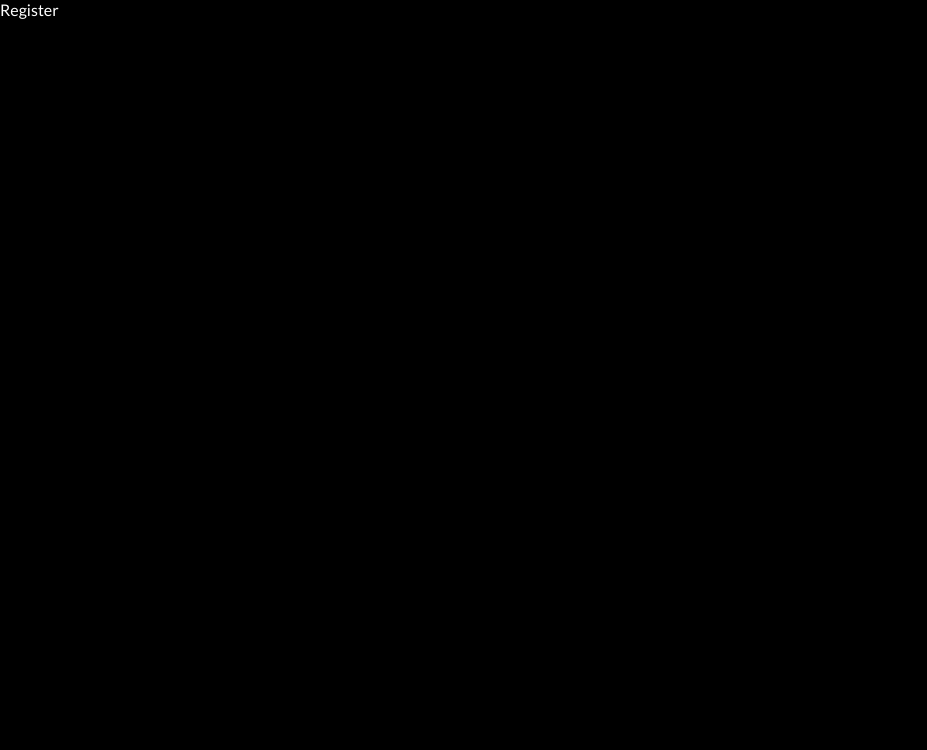
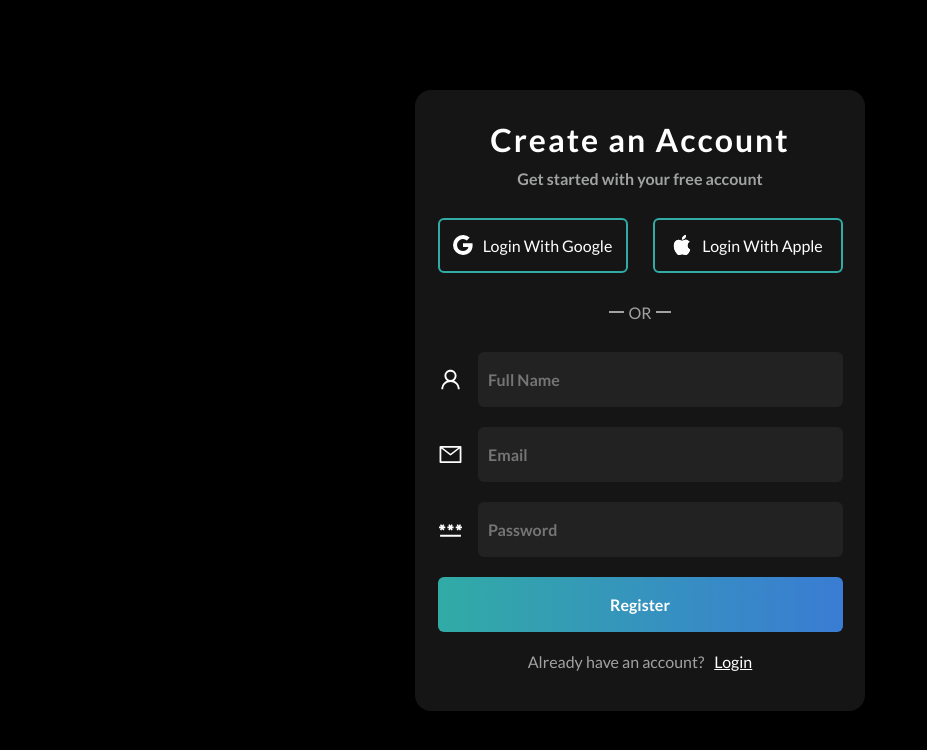
Before and after one commit to JoseAMota11/ortex-login, a React (Vite) app: page /register in a window 1280 px wide. Shown: the top 750 px of the page, without its empty margins (0-927 px from the left). Built offline with nearby package versions, Linux system fonts and the light colour scheme.

Commit message:
Register page is working with Firebase

```diff
--- a/src/App.jsx
+++ b/src/App.jsx
@@ -1,10 +1,13 @@
 import './Global.css'
-import { Outlet } from "react-router-dom";
+import { Outlet } from "react-router-dom"
+import { AuthProvider } from './context/authContext';
 
 function App() {
   return (
     <div className="App">
-      <Outlet />
+      <AuthProvider>
+        <Outlet />
+      </AuthProvider>
     </div>
   )
 }
--- a/src/components/Home.jsx
+++ b/src/components/Home.jsx
@@ -1,7 +1,17 @@
 import React from 'react'
+import { useAuth } from '../context/authContext'
+import { Link } from 'react-router-dom'
 
 export const Home = () => {
+
+  const { user } = useAuth()
+
   return (
-    <div>Home</div>
+    <>
+      <div>Home</div>
+      <Link to='/'>
+        Back to Home
+      </Link>
+    </>
   )
 }
--- a/src/components/Login.css
+++ b/src/components/Login.css
@@ -1,5 +1,6 @@
 :root {
   --gray-color: #a1a2a3;
+  --color-btn: #31aba6;
 }
 
 .container {
@@ -28,8 +29,7 @@
   text-align: center;
   color: var(--gray-color);
   font-size: 16px;
-  margin-bottom: 10px;
-
+  margin-bottom: 20px;
 }
 
 .btn-container {
@@ -50,8 +50,13 @@
   color: #fff;
   background-color: transparent;
   border-radius: 6px;
-  border: 2px solid #31aba6;
+  border: 2px solid var(--color-btn);
   font-size: 16px;
+  transition: all 0.3s;
+}
+
+.login-google:hover, .login-apple:hover {
+  background-color: var(--color-btn);
 }
 
 .or-label__container {
@@ -79,8 +84,9 @@ form {
   align-items: center;
 }
 
-input[type="email"],
-input[type="password"] {
+.field-container input[type="email"],
+input[type="password"],
+input[type="text"] {
   width: 90%;
   height: 55px;
   margin: 10px 0;
@@ -188,7 +194,7 @@ input[type="password"] {
 }
 
 .member {
-  width: calc(450px - 10%);
+  width: 100%;
   display: flex;
   justify-content: center;
   margin: 10px 0;
--- a/src/components/Login.jsx
+++ b/src/components/Login.jsx
@@ -1,58 +1,67 @@
-import { useEffect } from 'react';
-import { Link } from 'react-router-dom';
-import { BsGoogle, BsApple } from 'react-icons/bs'
-import './Login.css'
+import { useEffect } from "react";
+import { Link } from "react-router-dom";
+import { AiOutlineMail } from "react-icons/ai";
+import { MdPassword } from "react-icons/md";
+import { BsGoogle, BsApple } from "react-icons/bs";
+import "./Login.css";
 
 export const Login = () => {
-
   useEffect(() => {
     (() => {
-      document.title = "Login"
-    })()
-  }, [])
+      document.title = "Login";
+    })();
+  }, []);
 
   return (
-    <div className='container'>
-      <div className='login-container'>
-        <h1 className='title-login'>Login to Your Account</h1>
-        <h3 className='subtitle-login'>Make smarter trades with ORTEX</h3>
-        <div className='btn-container'>
-          <button className='login-google'>
-            <BsGoogle fontSize='20px' />
+    <div className="container">
+      <div className="login-container">
+        <h1 className="title-login">Login to Your Account</h1>
+        <h3 className="subtitle-login">Make smarter trades with ORTEX</h3>
+        <div className="btn-container">
+          <button className="login-google">
+            <BsGoogle fontSize="20px" />
             Login With Google
           </button>
-          <button className='login-apple'>
-            <BsApple fontSize='20px' />
+          <button className="login-apple">
+            <BsApple fontSize="20px" />
             Login With Apple
           </button>
         </div>
-        <div className='or-label__container'>
-          <div className='line'></div>
-          <span className='or-label'>OR</span>
-          <div className='line'></div>
+        <div className="or-label__container">
+          <div className="line"></div>
+          <span className="or-label">OR</span>
+          <div className="line"></div>
         </div>
-        <form action="" method="post">
-          <input type="email" placeholder='User Name'/>
-          <input type="password" placeholder='Password'/>
-          <div className='more-options'>
-            <label htmlFor="remember" className='label-container'>
+        <form method="post">
+          <div className="field-container">
+            <AiOutlineMail fontSize="25px" />
+            <input type="email" placeholder="Email" />
+          </div>
+          <div className="field-container">
+            <MdPassword fontSize="25px" />
+            <input type="password" placeholder="Password" />
+          </div>
+          <div className="more-options">
+            <label htmlFor="remember" className="label-container">
               <input type="checkbox" id="remember" />
               <div class="checkmark"></div>
               <span>Remember Me</span>
             </label>
-            <Link to='/' className='forgot-option'>
+            <Link to="/" className="forgot-option">
               Forgot Password?
             </Link>
           </div>
-          <button type='submit' className='btn-login-2'>
+          <button type="submit" className="btn-login-2">
             Login to Your Account
           </button>
         </form>
-        <div className='member'>
+        <div className="member">
           Not a member yet?
-          <Link to='/register' className='register'>Register Now</Link>
+          <Link to="/register" className="register">
+            Register Now
+          </Link>
         </div>
       </div>
     </div>
-  )
-}
+  );
+};
--- /dev/null
+++ b/src/components/Message.jsx
@@ -0,0 +1,7 @@
+export const Message = ({ message }) => {
+  return (
+    <div className="message-container">
+      {message}
+    </div>
+  )
+}
--- a/src/components/Register.css
+++ b/src/components/Register.css
@@ -0,0 +1,14 @@
+.field-container {
+  width: 100%;
+  display: flex;
+  justify-content: space-between;
+  align-items: center;
+  padding: 0 calc(450px - 95%);
+}
+
+.already-registered {
+  width: 100%;
+  display: flex;
+  justify-content: center;
+  padding: 20px;
+}
--- a/src/components/Register.jsx
+++ b/src/components/Register.jsx
@@ -1,7 +1,109 @@
-import React from 'react'
+import { useEffect, useState } from 'react';
+import { Link, useNavigate } from 'react-router-dom';
+import { AiOutlineMail, AiOutlineUser } from 'react-icons/ai';
+import { MdPassword } from 'react-icons/md';
+import { BsGoogle, BsApple } from 'react-icons/bs'
+import { useAuth } from '../context/authContext';
+import './Register.css'
+import { Message } from './Message';
+// import { async } from '@firebase/util';
 
 export const Register = () => {
+
+  useEffect(() => {
+    (() => {
+      document.title = "Register"
+    })()
+  }, [])
+
+  // Save users.
+  const [ user, setUser ] = useState({
+    username: "",
+    email: "",
+    password: ""
+  })
+
+  // Manage error.
+  const [ error, setError ] = useState()
+
+  const handleChange = ({ target: { name, value }}) => {
+    setUser({
+      ...user,
+      [name]: value
+    })
+  }
+
+  const navigation = useNavigate()
+  const { signUp } = useAuth()
+
+  const handleSubmit = async (e) => {
+    e.preventDefault()
+    try {
+      await signUp(user.email, user.password)
+      navigation("/home")
+    } catch (error) {
+      setError(error.message)
+    }
+  }
+
   return (
-    <div>Register</div>
+    <div className='container'>
+      {error && <Message message={error} />}
+      <div className='login-container'>
+        <h1 className='title-login'>Create an Account</h1>
+        <h3 className='subtitle-login'>Get started with your free account</h3>
+        <div className='btn-container'>
+          <button className='login-google'>
+            <BsGoogle fontSize='20px' />
+            Login With Google
+          </button>
+          <button className='login-apple'>
+            <BsApple fontSize='20px' />
+            Login With Apple
+          </button>
+        </div>
+        <div className='or-label__container'>
+          <div className='line'></div>
+          <span className='or-label'>OR</span>
+          <div className='line'></div>
+        </div>
+        <form action="" method="post" onSubmit={handleSubmit}>
+          <div className='field-container'>
+            <AiOutlineUser fontSize='25px' />
+            <input
+              type="text"
+              placeholder='Full Name'
+              name='username'
+              onChange={handleChange}
+            />
+          </div>
+          <div className='field-container'>
+            <AiOutlineMail fontSize='25px' />
+            <input
+              type="email"
+              placeholder='Email'
+              name='email'
+              onChange={handleChange}
+            />
+          </div>
+          <div className='field-container'>
+            <MdPassword fontSize='25px' />
+            <input
+              type="password"
+              placeholder='Password'
+              name='password'
+              onChange={handleChange}
+            />
+          </div>
+          <button type='submit' className='btn-login-2'>
+            Register
+          </button>
+        </form>
+        <div className='member'>
+          Already have an account?
+          <Link to='/login' className='register'>Login</Link>
+        </div>
+      </div>
+    </div>
   )
 }
--- /dev/null
+++ b/src/context/authContext.jsx
@@ -0,0 +1,20 @@
+import { createContext, useContext } from 'react'
+import { createUserWithEmailAndPassword } from 'firebase/auth'
+import { auth } from '../firebase';
+
+export const authContext = createContext()
+
+export const useAuth = () => {
+  const context = useContext(authContext)
+  return context
+}
+
+export function AuthProvider({ children }) {
+  const signUp = (email, password) => createUserWithEmailAndPassword(auth, email, password)
+
+  return (
+    <authContext.Provider value={{ signUp }}>
+      { children }
+    </authContext.Provider>
+  )
+}
--- /dev/null
+++ b/src/firebase.js
@@ -0,0 +1,19 @@
+// Import the functions you need from the SDKs you need
+import { initializeApp } from "firebase/app"
+import { getAuth } from 'firebase/auth'
+// TODO: Add SDKs for Firebase products that you want to use
+// https://firebase.google.com/docs/web/setup#available-libraries
+
+// Your web app's Firebase configuration
+const firebaseConfig = {
+  apiKey: "AIzaSyDIJpbj0lDTPLCLKHfdw2oqa8cwllwhZnA",
+  authDomain: "ortex-login-d0248.firebaseapp.com",
+  projectId: "ortex-login-d0248",
+  storageBucket: "ortex-login-d0248.appspot.com",
+  messagingSenderId: "857447374995",
+  appId: "1:857447374995:web:8249541463a1913d902d66"
+}
+
+// Initialize Firebase
+export const app = initializeApp(firebaseConfig)
+export const auth = getAuth(app)
```
Also changed, not shown: src/components/Message.css (added), src/components/Welcome.css (line endings or trailing spaces).
